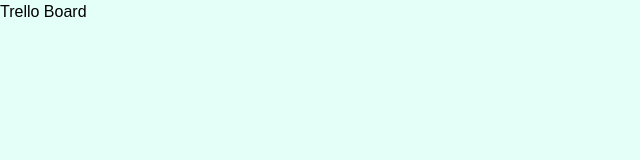
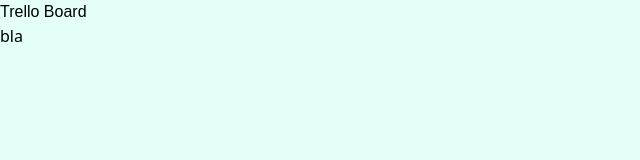
Before and after one commit to toniho/toniho, a Next.js app: page /labs/board in a window 1280 px wide. Shown: the top 160 px of the page, without its empty margins (0-640 px from the left). Built offline with nearby package versions, Linux system fonts and the light colour scheme.

Commit message:
setup store, initial page

```diff
--- a/package.json
+++ b/package.json
@@ -11,7 +11,9 @@
     "next": "10.0.5",
     "prop-types": "^15.7.2",
     "react": "17.0.1",
-    "react-dom": "17.0.1"
+    "react-dom": "17.0.1",
+    "styled-components": "^5.2.1",
+    "uuid": "^8.3.2"
   },
   "devDependencies": {
     "autoprefixer": "^10.2.4",
--- a/pages/labs/board.js
+++ b/pages/labs/board.js
@@ -1,6 +1,16 @@
+import { Fragment } from 'react';
+import { BoardProvider, boardState } from '../../stores/BoardContext';
+
 const BoardPage = () => {
     return (
-        <h1>Trello Board</h1>
+        <Fragment>
+            <h1>Trello Board</h1>
+            <div>
+                <BoardProvider value={boardState}>
+                    <p>bla</p>
+                </BoardProvider>
+            </div>
+        </Fragment>
     )
 };
 
--- /dev/null
+++ b/stores/BoardContext.js
@@ -0,0 +1,27 @@
+import { createContext } from 'react';
+import { v1 as uuidv1 } from 'uuid';
+
+const BoardContext = createContext({});
+export const BoardProvider = BoardContext.Provider;
+export const BoardConsumer = BoardContext.Consumer;
+
+export const boardState = {
+    lists: [
+        { name: 'Board 1', id: 1 },
+        { name: 'Nuther board', id: 2 },
+    ],
+    cards: [
+        { id: 'card1',  title: 'The lone rangecard', listID: 1 },
+        { id: 'card2',  title: 'Number 2 with a bullet', listID: 2 },
+        { id: 'card3',  title: '3 times charmin', listID: 1 },
+    ],
+    addCard(listId, title) {
+        this.cards.push({ id: uuidv1(), title, listId })
+    },
+    moveCard(cardId, listId) {
+        const card = this.cards.find(c => c.id === cardId);
+        if (card) {
+            card.listId = listId;
+        }
+    },
+};
```
Also changed, not shown: 1 other file (tests, documents, lock files or other folders).
